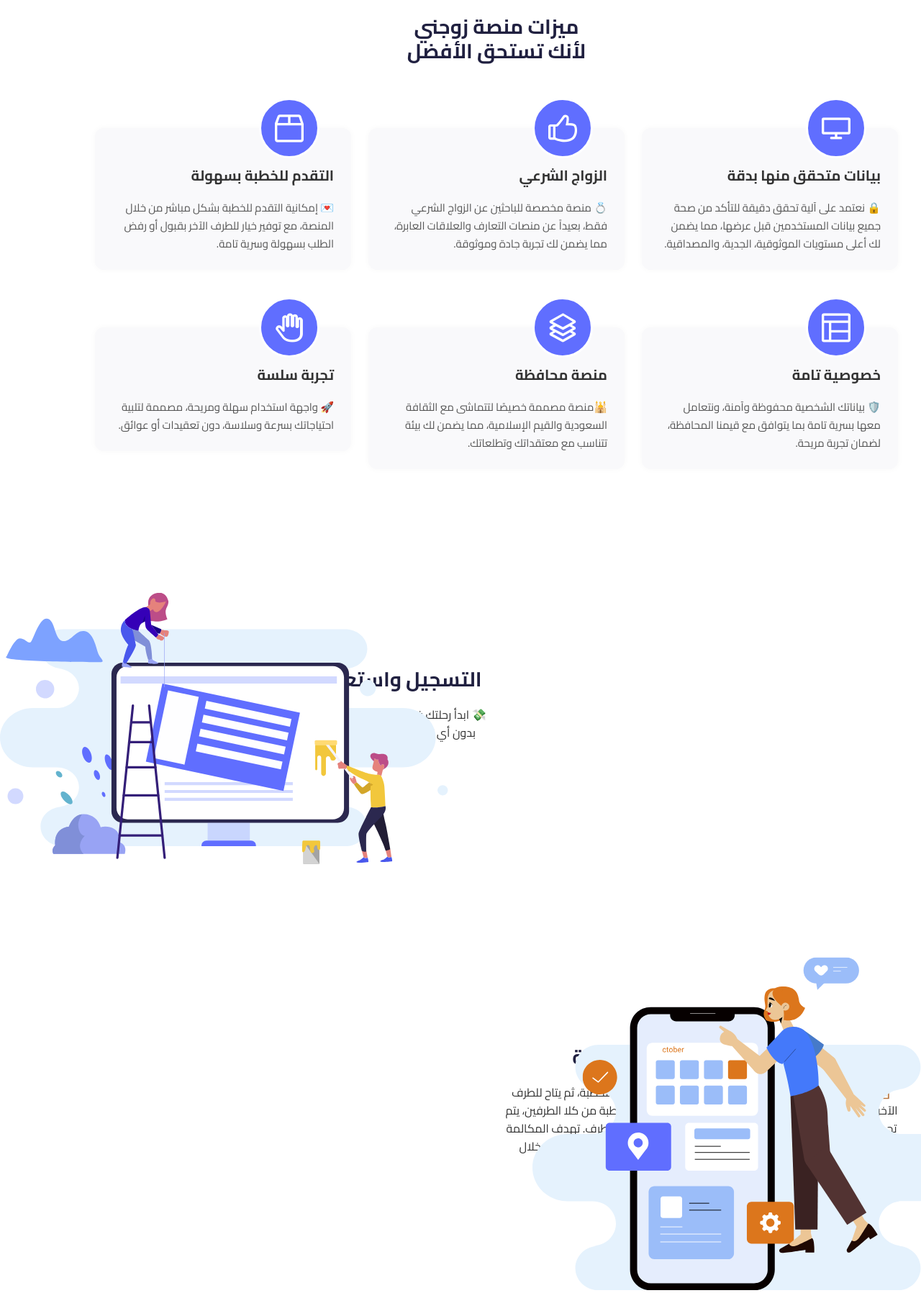
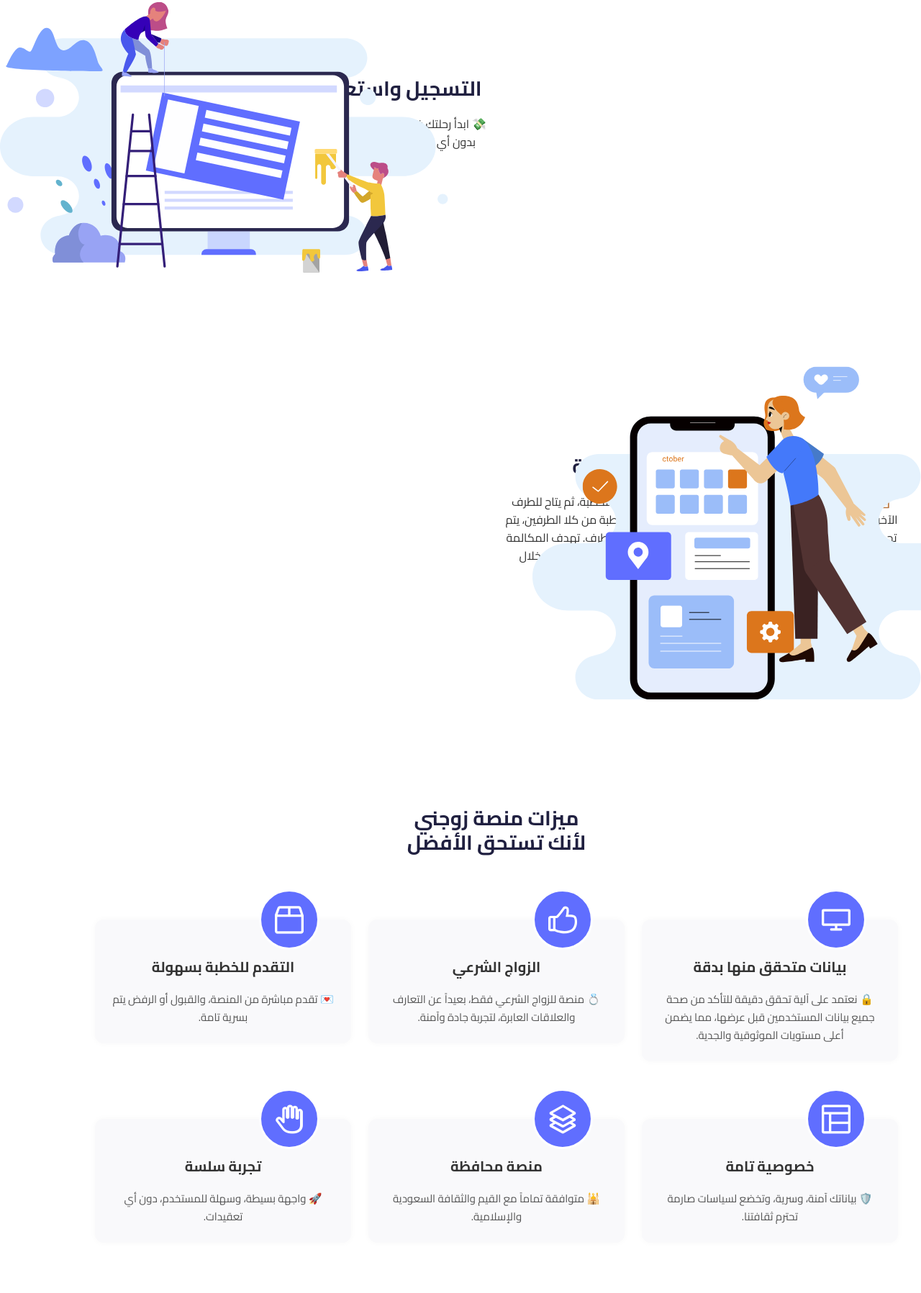
Before and after one commit to zwjny/Website, a plain HTML site: page index.html in a window 1280 px wide. Shown: the part 809-2606 px from the top of the page at 72% size. Drawn offline with Linux system fonts and the light colour scheme.

Commit message:
Update index.html

```diff
--- a/index.html
+++ b/index.html
@@ -170,13 +170,12 @@
   <body>
   <!--[if lte IE 9]>
     <p class="browserupgrade">
-        You are using an <strong>outdated</strong> browser. Please
-        <a href="https://browsehappy.com/">upgrade your browser</a> to improve
-        your experience and security.
+      أنت تستخدم متصفحًا <strong>قديمًا</strong>. يرجى
+      <a href="https://browsehappy.com/">تحديث المتصفح</a> لتحسين تجربتك.
     </p>
   <![endif]-->
 
-    <!-- ========================= preloader start ========================= -->
+  <!-- preloader start -->
   <div class="preloader">
     <div class="loader">
       <div class="spinner">
@@ -195,165 +194,51 @@
   </div>
   <!-- preloader end -->
 
-
-    <!-- ========================= header start ========================= -->
+  <!-- header start -->
   <header class="header">
     <div class="navbar-area">
       <div class="container">
-          <div class="row align-items-center">
-            <div class="col-lg-12">
-              <nav class="navbar navbar-expand-lg">
+        <nav class="navbar navbar-expand-lg align-items-center">
           <a class="navbar-brand" href="index.html">
-                  <!-- <img src="assets/images/logo/logo.svg" alt="Logo" /> -->
-				  <p style="font-size: 35px;font-weight: bold;color: #606eff;line-height: 35px;"><b style="color: #fb7370;">Z</b>wjny</p>
+            <p class="mb-0" style="font-size: 35px; font-weight: bold; color: #606eff;">
+              <b style="color: #fb7370;">Z</b>wjny
+            </p>
           </a>
-                <button class="navbar-toggler" type="button" data-bs-toggle="collapse" data-bs-target="#navbarSupportedContent" aria-controls="navbarSupportedContent" aria-expanded="false" aria-label="Toggle navigation">
+          <button class="navbar-toggler" type="button" data-bs-toggle="collapse" data-bs-target="#navbarSupportedContent">
             <span class="toggler-icon"></span>
             <span class="toggler-icon"></span>
             <span class="toggler-icon"></span>
           </button>
-
-                <div style="direction: rtl;" class="collapse navbar-collapse sub-menu-bar" id="navbarSupportedContent">
-									<div class="ms-auto">
-										<ul id="nav" class="navbar-nav ms-auto">
-											<li class="nav-item">
-												<a class="page-scroll active" href="#home">الرئيسية</a>
-											</li>
-											<li class="nav-item">
-												<a class="page-scroll" href="#features">الميزات</a>
-											</li>
-											<!-- <li class="nav-item">
-												<a class="page-scroll" href="#testimonial">Testimonial</a>
-											</li>
-											<li class="nav-item">
-												<a class="page-scroll" href="#pricing">Pricing</a>
-											</li>
-											<li class="nav-item">
-												<a class="page-scroll" href="#team">Team</a>
-											</li> -->
+          <div class="collapse navbar-collapse sub-menu-bar" id="navbarSupportedContent">
+            <ul class="navbar-nav ms-auto">
+              <li class="nav-item"><a class="page-scroll active" href="#home">الرئيسية</a></li>
+              <li class="nav-item"><a class="page-scroll" href="#features">الميزات</a></li>
             </ul>
           </div>
-                </div>
-								<!-- <div class="header-btn">
-									<a href="#0" class="main-btn btn-hover">Download</a>
-								</div> -->
-                <!-- navbar collapse -->
         </nav>
-              <!-- navbar -->
       </div>
     </div>
-          <!-- row -->
-        </div>
-        <!-- container -->
-      </div>
-      <!-- navbar area -->
   </header>
-    <!-- ========================= header end ========================= -->
+  <!-- header end -->
 
-    <!-- ========================= hero-section start ========================= -->
+  <!-- hero-section start -->
   <section id="home" class="hero-section">
-      <div class="container" style="direction: rtl;">
+    <div class="container">
       <div class="row align-items-center">
-          <div class="col-xxl-5 col-xl-6 col-lg-6 col-md-10">
+        <div class="col-lg-6">
           <div class="hero-content">
             <h1>زوجني - منصة زواج شرعية ومحافظة بثقافة سعودية وبيانات متحقق منها</h1>
-							<p>منصة زواج مخصصة للباحثين عن الزواج الشرعي وليس للتعارف ، نضمن لك خصوصية تامة، ونتحقق من صحة البيانات بدقة قبل عرضها في المنصة ، ونضمن لك خصوصية تامة لتقديم بيئة آمنة ومناسبة للثقافة السعودية</p>
-
-							<a href="#0" class="main-btn btn-hover">سجل الآن وابحث عن شريكك مجاناً</a>
+            <p>منصة زواج مخصصة للباحثين عن الزواج الشرعي وليس للتعارف، نضمن لك خصوصية تامة، ونتحقق من صحة البيانات بدقة قبل عرضها، لتقديم بيئة آمنة ومناسبة للثقافة السعودية.</p>
+            <a href="#0" class="main-btn">سجل الآن وابحث عن شريكك مجاناً</a>
           </div>
         </div>
-					<div class="col-xxl-6 col-xl-6 col-lg-6 offset-xxl-1">
-						<div class="hero-image text-center text-lg-start">
-							<img src="assets/images/hero/hero-image.svg" alt="">
-						</div>
+        <div class="col-lg-6 text-center">
+          <img src="assets/images/hero/hero-image.svg" alt="" class="img-fluid" />
         </div>
       </div>
     </div>
   </section>
-		<!-- ========================= hero-section end ========================= -->
-
-		<!-- ========================= feature-section start ========================= -->
-		<section id="features" class="feature-section">
-			<div class="container" style="direction: rtl;">
-				<div class="row justify-content-center">
-					<div class="col-xxl-6 col-xl-7 col-lg-8 col-md-11">
-						<div class="section-title text-center mb-60">
-							<h2>ميزات منصة زوجني <br class="d-block">لأنك تستحق الأفضل</h2>
-						</div>
-					</div>
-				</div>
-
-				<div class="row">
-					<div class="col-lg-4 col-md-6">
-						<div class="single-feature">
-							<div class="feature-icon color-1">
-								<i class="lni lni-display"></i>
-							</div>
-							<div class="feature-content">
-								<h4>بيانات متحقق منها بدقة</h4>
-								<p>🔒 نعتمد على آلية تحقق دقيقة للتأكد من صحة جميع بيانات المستخدمين قبل عرضها، مما يضمن لك أعلى مستويات الموثوقية، الجدية، والمصداقية.</p>
-							</div>
-						</div>
-					</div>
-					<div class="col-lg-4 col-md-6">
-						<div class="single-feature">
-							<div class="feature-icon color-2">
-								<i class="lni lni-thumbs-up"></i>
-							</div>
-							<div class="feature-content">
-								<h4>الزواج الشرعي</h4>
-								<p>💍 منصة مخصصة للباحثين عن الزواج الشرعي فقط، بعيداً عن منصات التعارف والعلاقات العابرة، مما يضمن لك تجربة جادة وموثوقة.</p>
-							</div>
-						</div>
-					</div>
-					<div class="col-lg-4 col-md-6">
-						<div class="single-feature">
-							<div class="feature-icon color-3">
-								<i class="lni lni-package"></i>
-							</div>
-							<div class="feature-content">
-								<h4>التقدم للخطبة بسهولة</h4>
-								<p>💌 إمكانية التقدم للخطبة بشكل مباشر من خلال المنصة، مع توفير خيار للطرف الآخر بقبول أو رفض الطلب بسهولة وسرية تامة.</p>
-							</div>
-						</div>
-					</div>
-					<div class="col-lg-4 col-md-6">
-						<div class="single-feature">
-							<div class="feature-icon color-3">
-								<i class="lni lni-layout"></i>
-							</div>
-							<div class="feature-content">
-								<h4>خصوصية تامة</h4>
-								<p>🛡️ بياناتك الشخصية محفوظة وآمنة، ونتعامل معها بسرية تامة بما يتوافق مع قيمنا المحافظة، لضمان تجربة مريحة.</p>
-							</div>
-						</div>
-					</div>
-					<div class="col-lg-4 col-md-6">
-						<div class="single-feature">
-							<div class="feature-icon color-3">
-								<i class="lni lni-layers"></i>
-							</div>
-							<div class="feature-content">
-								<h4>منصة محافظة</h4>
-								<p>🕌منصة مصممة خصيصًا لتتماشى مع الثقافة السعودية والقيم الإسلامية، مما يضمن لك بيئة تتناسب مع معتقداتك وتطلعاتك.</p>
-							</div>
-						</div>
-					</div>
-					<div class="col-lg-4 col-md-6">
-						<div class="single-feature">
-							<div class="feature-icon color-3">
-								<i class="lni lni-hand"></i>
-							</div>
-							<div class="feature-content">
-								<h4>تجربة سلسة</h4>
-								<p>🚀 واجهة استخدام سهلة ومريحة، مصممة لتلبية احتياجاتك بسرعة وسلاسة، دون تعقيدات أو عوائق.</p>
-							</div>
-						</div>
-					</div>
-				</div>
-			</div>
-		</section>
-		<!-- ========================= feature-section end ========================= -->
+  <!-- hero-section end -->
 
 		<!-- ========================= feature-section-1 start ========================= -->
 		<section id="feature-1" class="feature-section-1">
@@ -365,7 +250,7 @@
 						</div>
 					</div>
 					<div class="col-lg-6 col-md-10">
-						<div class="feature-content-wrapper" style="direction: rtl;">
+						<div class="feature-content-wrapper">
 							<div class="section-title">
 								<h2 class="mb-20">التسجيل واستعراض البيانات مجاني بالكامل</h2>
 								<p class="mb-30">💸 ابدأ رحلتك في منصة زوجني مجاناً! التسجيل واستعراض بيانات المستخدمين متاح لك بدون أي تكلفة. الاشتراك المدفوع مطلوب فقط عند التقدم للخطبة، مما يوفر لك فرصة للتعرف على الخيارات المتاحة دون أي التزام مالي.</p>
@@ -383,7 +268,7 @@
 			<div class="container">
 				<div class="row align-items-center">
 					<div class="col-lg-6 col-md-10">
-						<div class="feature-content-wrapper" style="direction: rtl;">
+						<div class="feature-content-wrapper">
 							<div class="section-title">
 								<h2 class="mb-30">خطوات خطبة واضحة ومنظمة</h2>
 								<p class="mb-30">📋 في منصة زوجني، العملية بسيطة وواضحة: يمكنك التقدم للخطبة، ثم يتاح للطرف الآخر قبول أو رفض الخطبة بسهولة وسرية تامة. عند قبول الخطبة من كلا الطرفين، يتم تحديد موعد لمكالمة صوتية دون إظهار أي تفاصيل تواصل لأي طرف. تهدف المكالمة الصوتية للإجابة على الاستفسارات والأسئلة المبدئية لكل طرف، كل ذلك من خلال واجهة سلسة وسهلة الاستخدام.</p>
@@ -400,6 +285,72 @@
 			</div>
 		</section>
 		<!-- ========================= feature-section-2 end ========================= -->
+  <!-- features start -->
+  <section id="features" class="feature-section">
+    <div class="container">
+      <div class="section-title">
+        <h2>ميزات منصة زوجني <br />لأنك تستحق الأفضل</h2>
+      </div>
+      <div class="row">
+        <!-- كل ميزة -->
+        <div class="col-md-6 col-lg-4">
+          <div class="single-feature text-center">
+            <div class="feature-icon"><i class="lni lni-display"></i></div>
+            <div class="feature-content">
+              <h4>بيانات متحقق منها بدقة</h4>
+              <p>🔒 نعتمد على آلية تحقق دقيقة للتأكد من صحة جميع بيانات المستخدمين قبل عرضها، مما يضمن أعلى مستويات الموثوقية والجدية.</p>
+            </div>
+          </div>
+        </div>
+        <div class="col-md-6 col-lg-4">
+          <div class="single-feature text-center">
+            <div class="feature-icon"><i class="lni lni-thumbs-up"></i></div>
+            <div class="feature-content">
+              <h4>الزواج الشرعي</h4>
+              <p>💍 منصة للزواج الشرعي فقط، بعيداً عن التعارف والعلاقات العابرة، لتجربة جادة وآمنة.</p>
+            </div>
+          </div>
+        </div>
+        <div class="col-md-6 col-lg-4">
+          <div class="single-feature text-center">
+            <div class="feature-icon"><i class="lni lni-package"></i></div>
+            <div class="feature-content">
+              <h4>التقدم للخطبة بسهولة</h4>
+              <p>💌 تقدم مباشرة من المنصة، والقبول أو الرفض يتم بسرية تامة.</p>
+            </div>
+          </div>
+        </div>
+        <div class="col-md-6 col-lg-4">
+          <div class="single-feature text-center">
+            <div class="feature-icon"><i class="lni lni-layout"></i></div>
+            <div class="feature-content">
+              <h4>خصوصية تامة</h4>
+              <p>🛡️ بياناتك آمنة، وسرية، وتخضع لسياسات صارمة تحترم ثقافتنا.</p>
+            </div>
+          </div>
+        </div>
+        <div class="col-md-6 col-lg-4">
+          <div class="single-feature text-center">
+            <div class="feature-icon"><i class="lni lni-layers"></i></div>
+            <div class="feature-content">
+              <h4>منصة محافظة</h4>
+              <p>🕌 متوافقة تماماً مع القيم والثقافة السعودية والإسلامية.</p>
+            </div>
+          </div>
+        </div>
+        <div class="col-md-6 col-lg-4">
+          <div class="single-feature text-center">
+            <div class="feature-icon"><i class="lni lni-hand"></i></div>
+            <div class="feature-content">
+              <h4>تجربة سلسة</h4>
+              <p>🚀 واجهة بسيطة، وسهلة للمستخدم، دون أي تعقيدات.</p>
+            </div>
+          </div>
+        </div>
+      </div>
+    </div>
+  </section>
+  <!-- features end -->
 
   <!-- footer start -->
   <footer class="footer">
```
Lines whose indentation alone changed are shown as unchanged.
